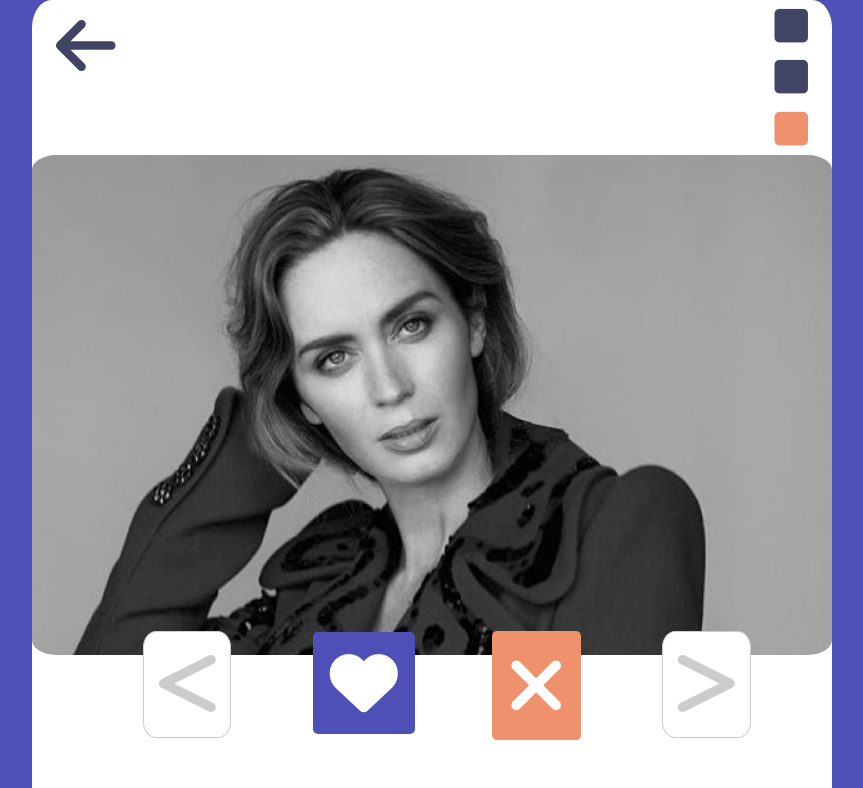
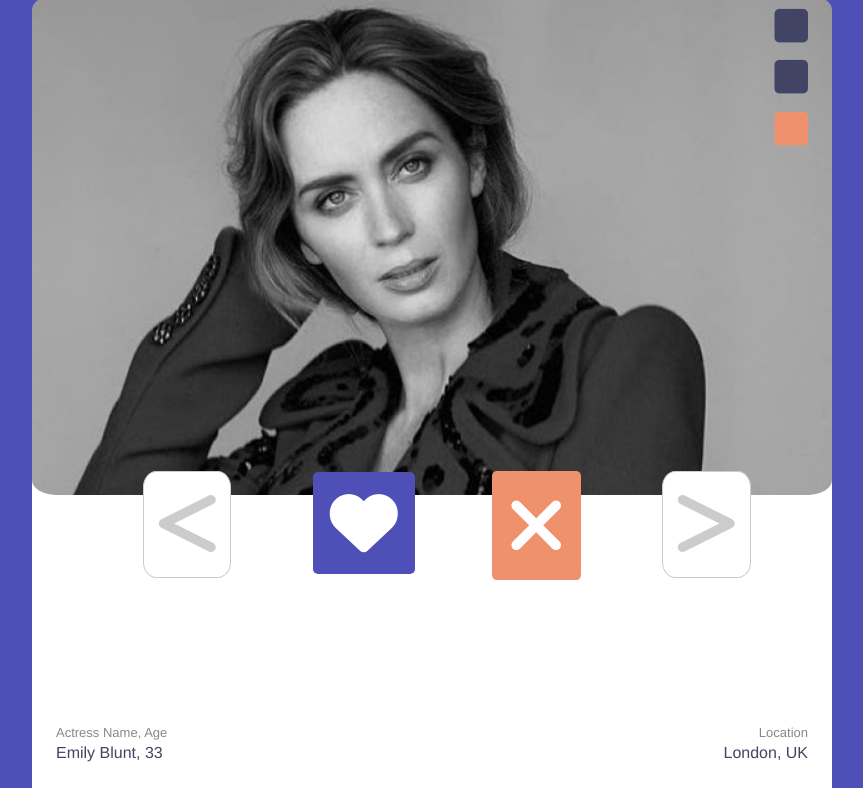
Before and after one commit to paulo-techie/swipeX, a plain HTML site: page emily.html in a window 1280 px wide. Shown: the top 788 px of the page, without its empty margins (208-1071 px from the left). Drawn offline with Linux system fonts and the light colour scheme.

Commit message:
Complete review changes

```diff
--- a/style.css
+++ b/style.css
@@ -68,10 +68,6 @@ img {
     border-radius: 3%;
     height: 100%;
     width: 100%;
-}
-
-main {
-
 }
 
 main ul {
@@ -160,10 +156,6 @@ span {
     text-align: right;
 }
 
-.main-img {
-    padding-bottom: 15%;
-}
-
 .main-msg {
     background: #eee;
     margin: 3%;
@@ -199,6 +191,11 @@ span {
     color: #f0916e;
 }
 
+.full-img {
+    margin-top: -20%;
+    z-index: -99;
+}
+
 .caption {
     background-color: #eee;
     border-radius: 5%;
@@ -207,12 +204,14 @@ span {
     width: 50%;
     position: relative;
     left: 25%;
+    margin-top: -10%;
 }
 
 .fas {
     border-radius: 5%;
     font-size: 425%;
     margin: 20% auto;
+    z-index: 99;
 }
 
 .arrow-left {
```
